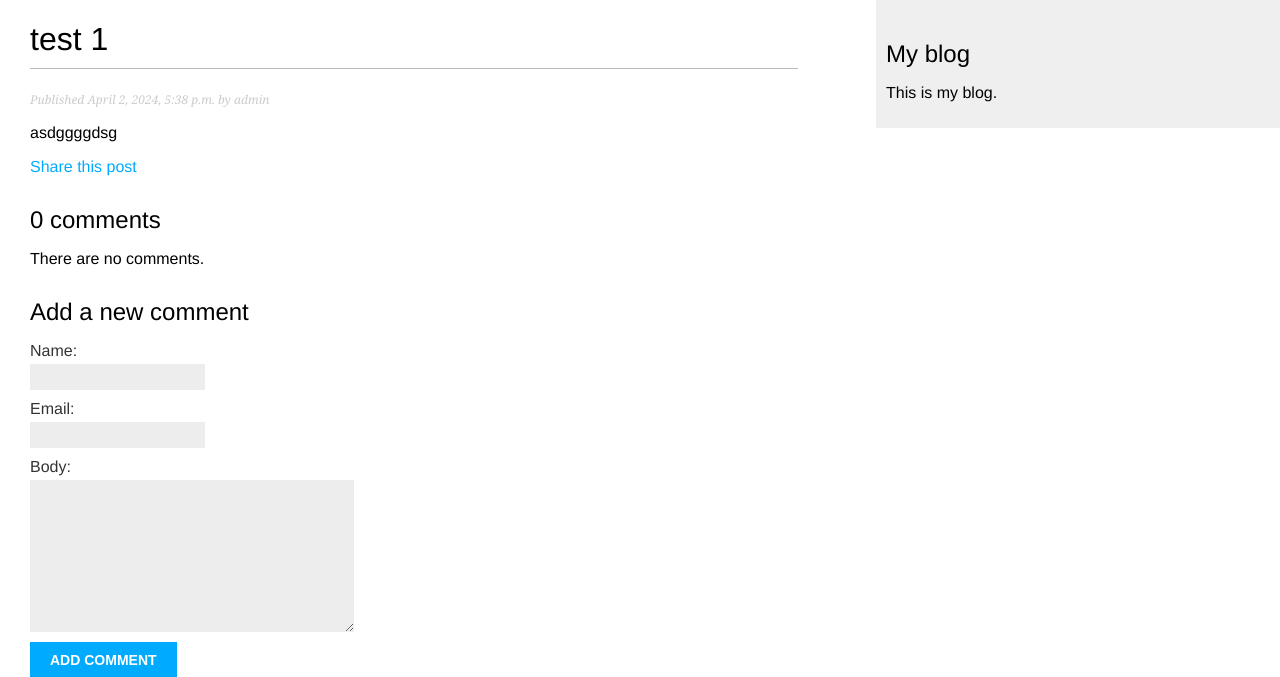
After one commit to Sara-alsawah/DjangoTrain, a Django app: a page that uses blog/templates/blog/post/detail.html in a window 1280 px wide. The commit adds this page. Shown: the top 677 px of the page. Run offline with Django 5.2, Linux system fonts and the light colour scheme; data comes from the database, SQL or seed files in the repository; both versions use the stored data as it was after the commit; data that the repository does not hold is empty.

Commit message:
modul 2 Done

```diff
--- /dev/null
+++ b/blog/forms.py
@@ -0,0 +1,13 @@
+from django import forms
+from .models import Comment
+
+class EmailPostForm(forms.Form):
+    name = forms.CharField(max_length=25)
+    email = forms.EmailField()
+    to = forms.EmailField()
+    comments = forms.CharField(required=False, widget=forms.Textarea)
+
+class CommentForm(forms.ModelForm):
+    class Meta:
+        model = Comment
+        fields = ['name', 'email', 'body']
--- a/blog/models.py
+++ b/blog/models.py
@@ -1,26 +1,53 @@
 from django.db import models
 from django.utils import timezone
 from django.contrib.auth.models import User
+from django.urls import reverse
 
 class Post(models.Model):
 
     class Status(models.TextChoices):
-        DRAFT= 'DT','Draft'
-        PUBLISHED = 'PB','Published'
+        DRAFT = 'DF', 'Draft'
+        PUBLISHED = 'PB', 'Published'
 
-    title = models.CharField(max_length= 250)
-    slug = models.SlugField(max_length = 250)
-    author = models.ForeignKey(User, on_delete = models.CASCADE,related_name = 'blog_post')
+    title = models.CharField(max_length=250)
+    slug = models.SlugField(max_length=250, unique_for_date='publish')
+    author = models.ForeignKey(User, on_delete=models.CASCADE, related_name='blog_posts')
     body = models.TextField()
-    publish = models.DateTimeField(default = timezone.now )
-    created = models.DateTimeField(auto_now_add =  True)
-    updated = models.DateTimeField(auto_now = True)
-    status = models.CharField(max_length = 2 ,choices = Status.choices , default = Status.DRAFT)
+    publish = models.DateTimeField(default=timezone.now)
+    created = models.DateTimeField(auto_now_add=True)
+    updated = models.DateTimeField(auto_now=True)
+    status = models.CharField(max_length=2, choices=Status.choices, default=Status.DRAFT)
 
     class Meta:
         ordering = ['-publish']
-        indexes= [
-            models.Index(fields= ['-publish']),
+        indexes = [
+            models.Index(fields=['-publish']),
         ]
-    def __str__(self) -> str:
+
+    def __str__(self):
         return self.title
+
+    def get_absolute_url(self):
+        return reverse("blog:post_detail", args=[
+            self.publish.year,
+            self.publish.month,
+            self.publish.day,
+            self.slug,
+        ])
+
+class Comment(models.Model):
+    post = models.ForeignKey(Post, on_delete=models.CASCADE, related_name='comments')
+    name = models.CharField(max_length=80)
+    email = models.EmailField()
+    body = models.TextField()
+    created = models.DateTimeField(auto_now_add=True)
+    updated = models.DateTimeField(auto_now=True)
+    active = models.BooleanField(default=True)
+
+    class Meta:
+        ordering = ['created']
+        indexes = [
+            models.Index(fields=['created']),
+        ]
+    def __str__(self):
+        return f'Comment by {self.name} on {self.post}'
--- a/blog/templates/blog/post/detail.html
+++ b/blog/templates/blog/post/detail.html
@@ -8,4 +8,26 @@
     Published {{ post.publish }} by {{ post.author }}
     </p>
     {{ post.body|linebreaks }}
+    <p>
+        <a href="{% url "blog:post_share" post.id %}">
+            Share this post
+        </a>
+    </p>
+    {% with comments.count as total_comments %}
+        <h2>
+            {{ total_comments }} comment{{ total_comments|pluralize }}
+        </h2>
+    {% endwith %}
+    {% for comment in comments %}
+        <div class="comment">
+            <p class="info">
+                Comment {{ forloop.counter }} by {{ comment.name }}
+                {{ comment.created }}
+            </p>
+            {{ comment.body|linebreaks }}
+        </div>
+    {% empty %}
+        <p>There are no comments.</p>
+    {% endfor %}
+    {% include "blog/post/includes/comment_form.html" %}
 {% endblock %}
--- /dev/null
+++ b/blog/templates/blog/post/includes/comment_form.html
@@ -0,0 +1,6 @@
+<h2>Add a new comment</h2>
+<form action="{% url "blog:post_comment" post.id %}" method="post">
+    {{ form.as_p }}
+    {% csrf_token %}
+    <p><input type="submit" value="Add comment"></p>
+</form>
--- a/blog/templates/blog/post/list.html
+++ b/blog/templates/blog/post/list.html
@@ -6,7 +6,7 @@
     <h1>My Blog</h1>
     {% for post in posts %}
         <h2>
-        <a href="{% url 'blog:post_detail' post.id %}">
+        <a href="{{post.get_absolute_url}}">
         {{ post.title }}
         </a>
         </h2>
@@ -16,4 +16,5 @@
         {{ post.body|truncatewords:30|linebreaks }}
         <hr />
     {% endfor %}
+    {% include "pagination.html" with page=page_obj %}
 {% endblock %}
--- a/blog/urls.py
+++ b/blog/urls.py
@@ -1,9 +1,12 @@
 from django.urls import path
 from . import views
 
-app_name= 'blog'
+app_name = 'blog'
 
 urlpatterns = [
-    path('', views.post_list,name='post_list'),
-    path('<int:id>/',views.post_detail,name='post_detail'),
+    # path('', views.post_list, name='post_list'),
+    path('', views.PostListView.as_view(), name='post_list'),
+    path('<int:year>/<int:month>/<int:day>/<slug:post>/', views.post_detail, name='post_detail'),
+    path('<int:post_id>/share/', views.post_share, name='post_share'),
+    path('<int:post_id>/comment/', views.post_comment, name='post_comment'),
 ]
--- a/blog/views.py
+++ b/blog/views.py
@@ -1,11 +1,78 @@
-from django.shortcuts import render ,get_object_or_404
+from django.shortcuts import render,  get_object_or_404
 from .models import Post
-# Create your views here.
+from django.core.paginator import Paginator, EmptyPage, PageNotAnInteger
+from django.views.generic import ListView
+from .forms import EmailPostForm, CommentForm
+from django.core.mail import send_mail
+from django.views.decorators.http import require_POST
 
-def post_list(request):
-    posts= Post.objects.all()
-    return render(request, 'blog/post/list.html',{'posts':posts})
+# def post_list(request):
+#     post_list = Post.objects.all()
+#     paginator = Paginator(post_list, 2)
+#     page_number = request.GET.get('page', 1)
 
-def post_detail(request,id):
-    post = get_object_or_404(Post,id=id,status=Post.Status.PUBLISHED)
-    return render(request, 'blog/post/detail.html',{'post':post})
+#     try:
+#         posts = paginator.page(page_number)
+#     except PageNotAnInteger:
+#         posts = paginator.page(1)
+#     except EmptyPage:
+#         posts = paginator.page(paginator.num_pages)
+#     return render(request, 'blog/post/list.html', {'posts': posts})
+
+class PostListView(ListView):
+    """
+    Alternative post list view
+    """
+    model = Post
+    context_object_name = 'posts'
+    paginate_by = 3
+    template_name = 'blog/post/list.html'
+
+def post_detail(request, year, month, day, post):
+    post = get_object_or_404(
+                                Post,
+                                status=Post.Status.PUBLISHED,
+                                slug=post,
+                                publish__year=year,
+                                publish__month=month,
+                                publish__day=day
+                            )
+    # List of active comments for this post
+    comments = post.comments.filter(active=True)
+    # Form for users to comment
+    form = CommentForm()
+    return render(request, 'blog/post/detail.html', {'post': post, 'comments': comments, 'form': form})
+
+def post_share(request, post_id):
+    # Retrieve post by id
+    post = get_object_or_404(Post, id=post_id, status=Post.Status.PUBLISHED)
+    sent = False
+    if request.method == 'POST':
+        # Form was submitted
+        form = EmailPostForm(request.POST)
+        if form.is_valid():
+            # Form fields passed validation
+            cd = form.cleaned_data
+            post_url = request.build_absolute_uri(post.get_absolute_url())
+            subject = f"{cd['name']} recommends you read {post.title}"
+            message = f"Read {post.title} at {post_url} \n {cd['name']}\'s comments: {cd['comments']}"
+            send_mail(subject, message, 'alaaali151992@gmail.com', [cd['to']])
+            sent = True
+    else:
+        form = EmailPostForm()
+    return render(request, 'blog/post/share.html', {'post': post, 'form': form, 'sent': sent})
+
+@require_POST
+def post_comment(request, post_id):
+    post = get_object_or_404(Post, id=post_id, status=Post.Status.PUBLISHED)
+    comment = None
+    # A comment was posted
+    form = CommentForm(data=request.POST)
+    if form.is_valid():
+        # Create a Comment object without saving it to the database
+        comment = form.save(commit=False)
+        # Assign the post to the comment
+        comment.post = post
+        # Save the comment to the database
+        comment.save()
+    return render(request, 'blog/post/comment.html', {'post': post, 'form': form, 'comment': comment})
```
Also changed, not shown: blog/templates/blog/post/comment.html (added, +10 -0 lines), blog/templates/blog/post/share.html (added, +17 -0 lines), blog/templates/pagination.html (added, +13 -0 lines), blog/migrations/0002_alter_post_author_alter_post_slug_alter_post_status_and_more.py (added), db.sqlite3.
